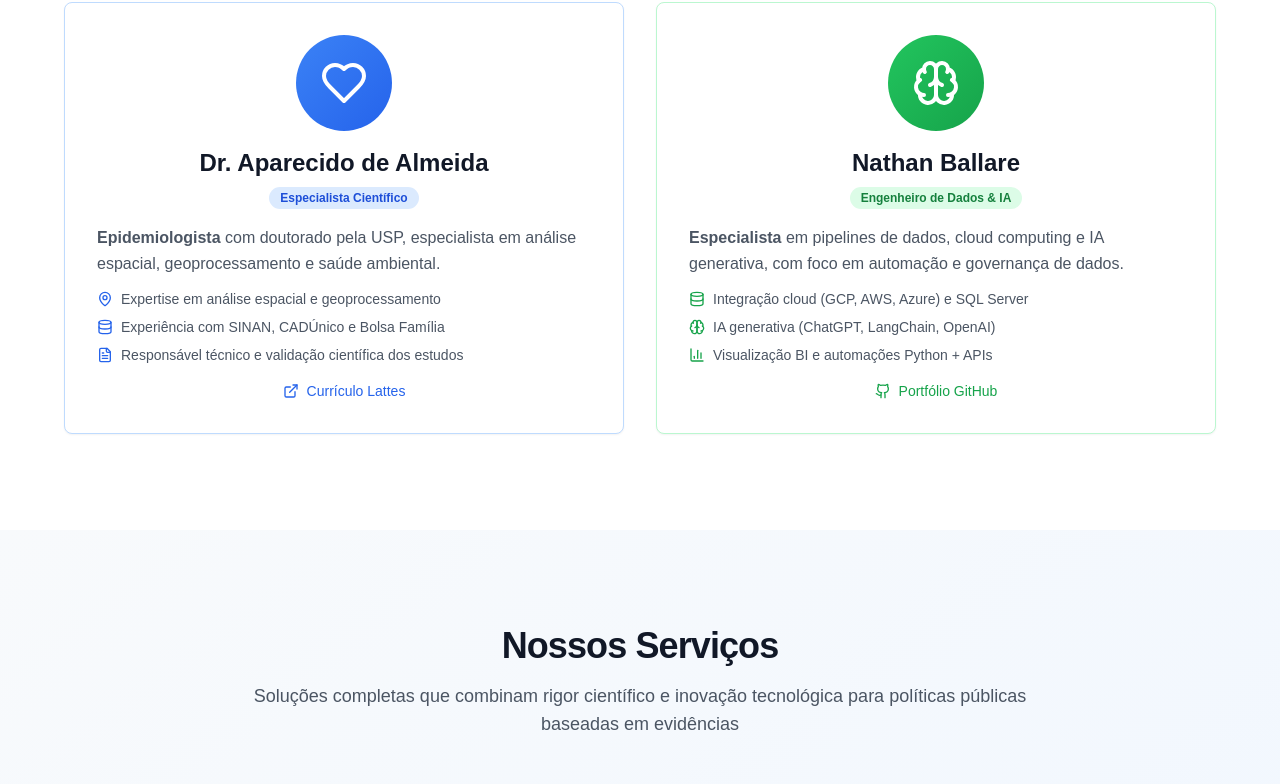
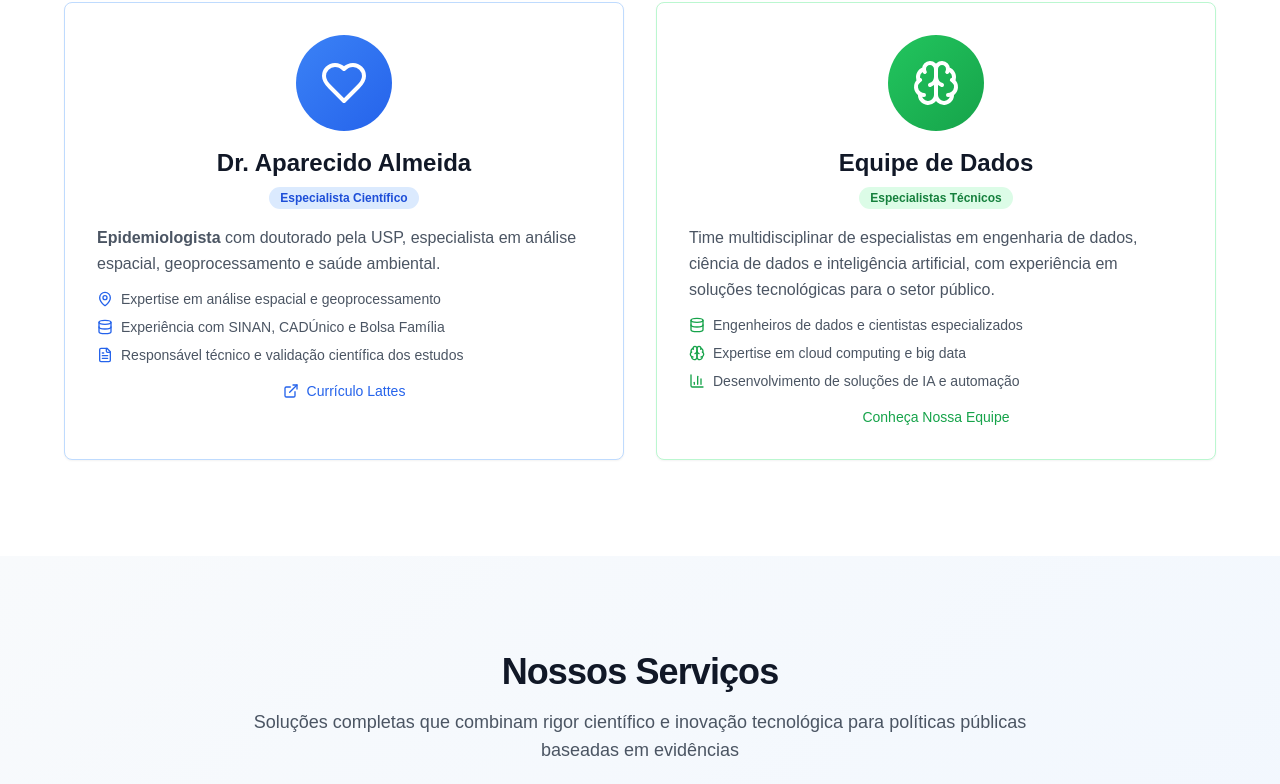
Before and after one commit to nathanballare/evida, a Next.js app: page / in a window 1280 px wide. Shown: the part 1057-1841 px from the top of the page. Built offline with nearby package versions, Linux system fonts and the light colour scheme.

Commit message:
feat: update landing page for team structure
Revise Dr. Aparecido's name, team card, and footer for scalability and professionalism

#VERCEL_SKIP

Co-authored-by: NATHAN BALLARE LIMA <110136116+nathanballare@users.noreply.github.com>

```diff
--- a/app/page.tsx
+++ b/app/page.tsx
@@ -10,7 +10,6 @@ import {
   Database,
   Brain,
   FileText,
-  Github,
   ExternalLink,
   LineChart,
   PieChart,
@@ -117,7 +116,7 @@ export default function LandingPage() {
                     <Heart className="h-12 w-12 text-white" />
                   </div>
                   <div className="space-y-2">
-                    <h3 className="text-2xl font-bold text-gray-900">Dr. Aparecido de Almeida</h3>
+                    <h3 className="text-2xl font-bold text-gray-900">Dr. Aparecido Almeida</h3>
                     <Badge variant="secondary" className="bg-blue-100 text-blue-700">
                       Especialista Científico
                     </Badge>
@@ -163,39 +162,36 @@ export default function LandingPage() {
                     <Brain className="h-12 w-12 text-white" />
                   </div>
                   <div className="space-y-2">
-                    <h3 className="text-2xl font-bold text-gray-900">Nathan Ballare</h3>
+                    <h3 className="text-2xl font-bold text-gray-900">Equipe de Dados</h3>
                     <Badge variant="secondary" className="bg-green-100 text-green-700">
-                      Engenheiro de Dados & IA
+                      Especialistas Técnicos
                     </Badge>
                   </div>
                   <div className="space-y-3 text-left w-full">
                     <p className="text-gray-600 leading-relaxed">
-                      <strong>Especialista</strong> em pipelines de dados, cloud computing e IA generativa, com foco em
-                      automação e governança de dados.
+                      Time multidisciplinar de especialistas em engenharia de dados, ciência de dados e inteligência
+                      artificial, com experiência em soluções tecnológicas para o setor público.
                     </p>
                     <ul className="space-y-2 text-sm text-gray-600">
                       <li className="flex items-start gap-2">
                         <Database className="h-4 w-4 text-green-600 mt-0.5 flex-shrink-0" />
-                        <span>Integração cloud (GCP, AWS, Azure) e SQL Server</span>
+                        <span>Engenheiros de dados e cientistas especializados</span>
                       </li>
                       <li className="flex items-start gap-2">
                         <Brain className="h-4 w-4 text-green-600 mt-0.5 flex-shrink-0" />
-                        <span>IA generativa (ChatGPT, LangChain, OpenAI)</span>
+                        <span>Expertise em cloud computing e big data</span>
                       </li>
                       <li className="flex items-start gap-2">
                         <BarChart3 className="h-4 w-4 text-green-600 mt-0.5 flex-shrink-0" />
-                        <span>Visualização BI e automações Python + APIs</span>
+                        <span>Desenvolvimento de soluções de IA e automação</span>
                       </li>
                     </ul>
                   </div>
                   <Link
-                    href="https://nathanballare.github.io/nathanballareportfolio.github.io/"
-                    target="_blank"
-                    rel="noopener noreferrer"
+                    href="#equipe"
                     className="inline-flex items-center gap-2 text-sm text-green-600 hover:text-green-700 font-medium"
                   >
-                    <Github className="h-4 w-4" />
-                    Portfólio GitHub
+                    Conheça Nossa Equipe
                   </Link>
                 </div>
               </CardContent>
@@ -729,8 +725,8 @@ export default function LandingPage() {
             <div className="text-center space-y-2">
               <p className="text-sm text-gray-400">Responsáveis Técnicos:</p>
               <div className="space-y-1">
-                <p className="text-sm font-medium">Dr. Aparecido de Almeida</p>
-                <p className="text-sm font-medium">Nathan Ballare</p>
+                <p className="text-sm font-medium">Dr. Aparecido Almeida</p>
+                <p className="text-sm font-medium">Equipe de Dados</p>
               </div>
             </div>
 
@@ -743,15 +739,6 @@ export default function LandingPage() {
               >
                 <ExternalLink className="h-4 w-4" />
                 Lattes - Dr. Aparecido
-              </Link>
-              <Link
-                href="https://nathanballare.github.io/nathanballareportfolio.github.io/"
-                target="_blank"
-                rel="noopener noreferrer"
-                className="inline-flex items-center gap-2 text-sm text-green-400 hover:text-green-300"
-              >
-                <Github className="h-4 w-4" />
-                GitHub - Nathan Ballare
               </Link>
             </div>
           </div>
--- a/tailwind.config.ts
+++ b/tailwind.config.ts
@@ -1,4 +1,6 @@
 import type { Config } from "tailwindcss";
+
+// all in fixtures is set to tailwind v3 as interims solutions
 
 const config: Config = {
     darkMode: ["class"],
```
